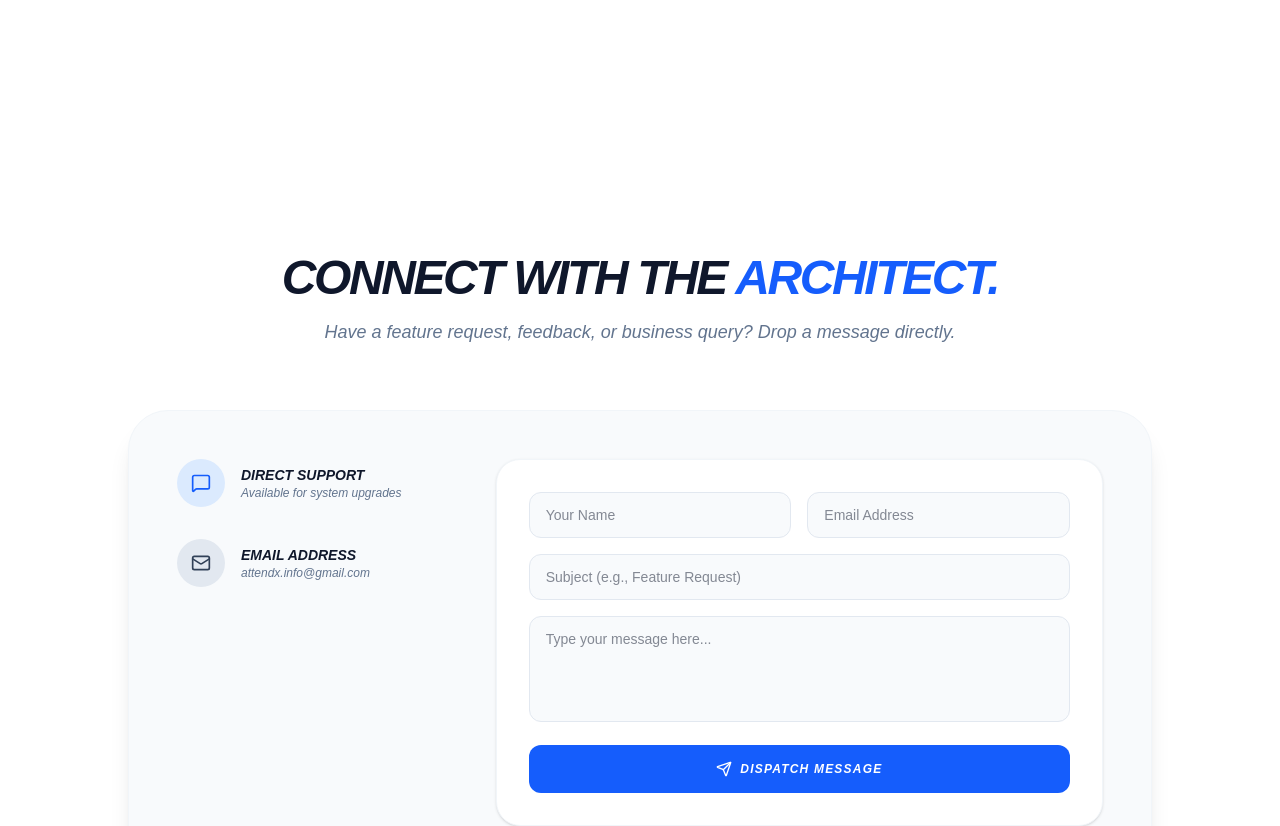
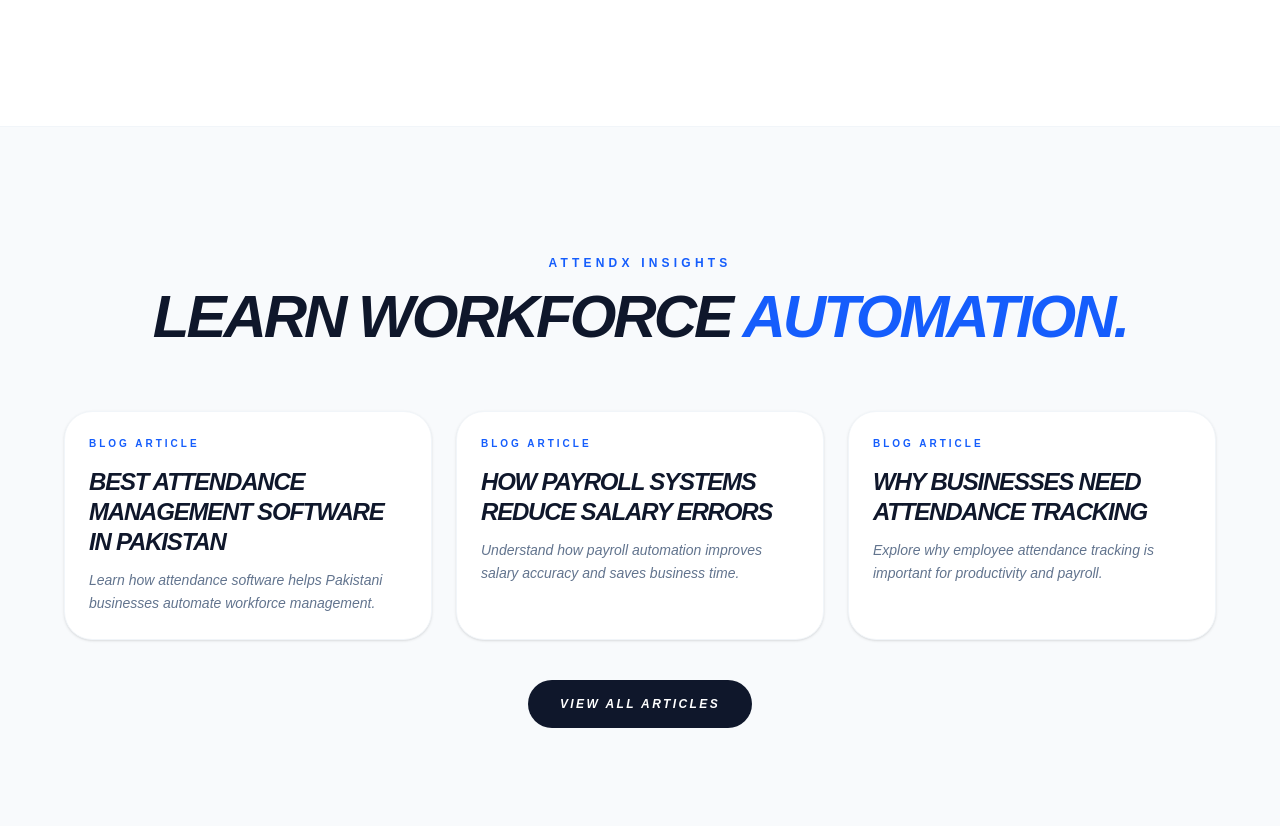
Before and after one commit to Aliyanasif/attendx.info, a Next.js app: page / in a window 1280 px wide. Shown: the part 8500-9326 px from the top of the page. Built offline with nearby package versions, Linux system fonts and the light colour scheme.

Commit message:
Add homepage blog internal links

```diff
--- a/src/app/page.tsx
+++ b/src/app/page.tsx
@@ -411,6 +411,47 @@
           </div>
         </section>
 
+        {/* BLOG PREVIEW SECTION */}
+<section id="insights" className="py-20 md:py-32 px-4 md:px-6 bg-slate-50 border-y border-slate-100">
+  <div className="max-w-6xl mx-auto">
+    <motion.div {...fadeInUp} className="text-center mb-12 md:mb-16">
+      <p className="text-blue-600 font-black uppercase tracking-[0.35em] text-xs mb-4">
+        AttendX Insights
+      </p>
+      <h2 className="text-4xl md:text-6xl font-black italic uppercase tracking-tighter leading-none">
+        Learn Workforce <span className="text-blue-600">Automation.</span>
+      </h2>
+    </motion.div>
+
+    <div className="grid grid-cols-1 md:grid-cols-3 gap-6">
+      <BlogCard
+        title="Best Attendance Management Software in Pakistan"
+        desc="Learn how attendance software helps Pakistani businesses automate workforce management."
+        href="/blog/best-attendance-management-software-pakistan"
+      />
+      <BlogCard
+        title="How Payroll Systems Reduce Salary Errors"
+        desc="Understand how payroll automation improves salary accuracy and saves business time."
+        href="/blog/payroll-management-system-benefits"
+      />
+      <BlogCard
+        title="Why Businesses Need Attendance Tracking"
+        desc="Explore why employee attendance tracking is important for productivity and payroll."
+        href="/blog/employee-attendance-tracking"
+      />
+    </div>
+
+    <div className="text-center mt-10">
+      <a
+        href="/blog"
+        className="inline-flex bg-slate-900 text-white px-8 py-4 rounded-full font-black italic uppercase text-xs tracking-[0.2em] hover:bg-blue-600 transition-colors"
+      >
+        View All Articles
+      </a>
+    </div>
+  </div>
+</section>
+
         {/* 1️⃣1️⃣ CONTACT US & FEEDBACK */}
         <section id="contact" className="py-20 md:py-32 px-4 md:px-6">
           <div className="max-w-5xl mx-auto">
@@ -538,3 +579,23 @@
     </div>
   );
 }
+function BlogCard({ title, desc, href }: { title: string; desc: string; href: string }) {
+  return (
+    <a
+      href={href}
+      className="bg-white border border-slate-100 rounded-[28px] p-6 hover:-translate-y-2 transition-all duration-300 shadow-sm"
+    >
+      <p className="text-blue-600 text-[10px] font-black uppercase tracking-[0.3em] mb-4">
+        Blog Article
+      </p>
+
+      <h3 className="text-2xl font-black italic uppercase tracking-tighter mb-3 leading-tight">
+        {title}
+      </h3>
+
+      <p className="text-slate-500 text-sm italic leading-relaxed">
+        {desc}
+      </p>
+    </a>
+  );
+}
```
